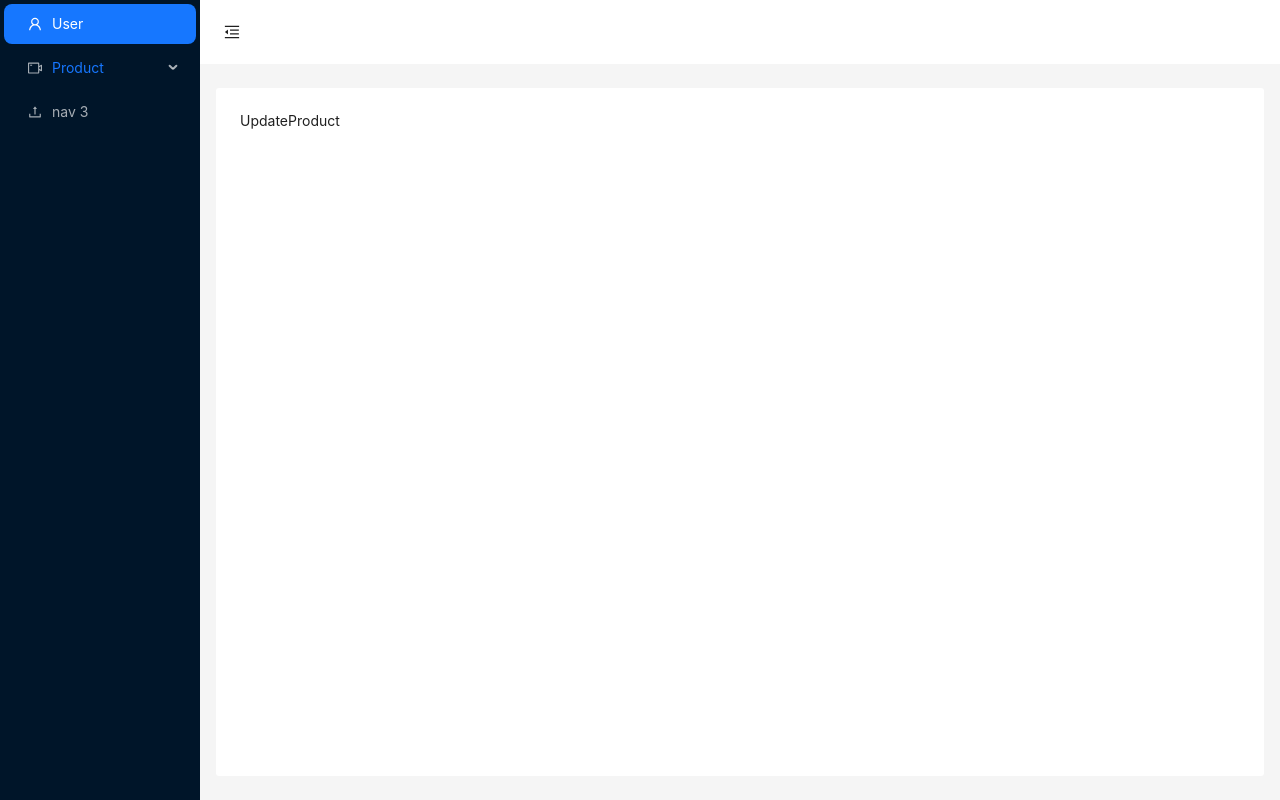
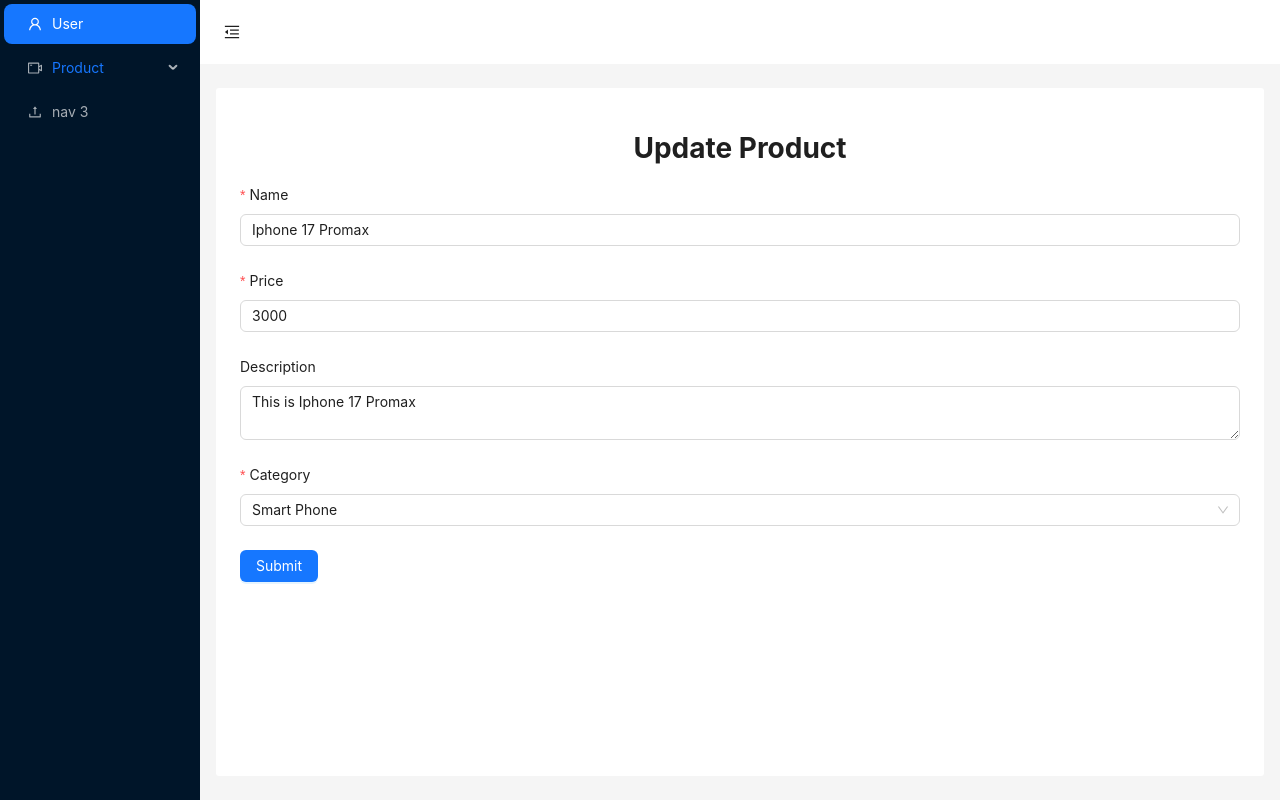
Before and after one commit to Jzztt/WD20203-reactjs, a React (Vite) app: page /product/update/1 in a window 1280 px wide. Built offline with nearby package versions, Linux system fonts and the light colour scheme; data requests are answered from the project's data file.

Commit message:
feat: update product

```diff
--- a/src/components/UpdateProduct.tsx
+++ b/src/components/UpdateProduct.tsx
@@ -1,11 +1,84 @@
-import React from "react";
-import { useParams } from "react-router";
+import { useMutation, useQuery } from "@tanstack/react-query";
+import { Button, Form, Input, Select } from "antd";
+import axios from "axios";
+import { useEffect } from "react";
+import { useNavigate, useParams } from "react-router";
+import type { IProduct } from "../pages/Product";
 
 const UpdateProduct = () => {
   const { id } = useParams();
-  console.log(id);
+  const [form] = Form.useForm();
+  const getProduct = async () => {
+    const { data } = await axios.get(`http://localhost:3000/products/${id}`);
+    return data;
+  };
+  const query = useQuery({
+    queryKey: ["product", id],
+    queryFn: getProduct,
+  });
+  useEffect(() => {
+    if (!query.data) return;
+    form.setFieldsValue(query.data);
+  }, [query.data]);
 
-  return <div>UpdateProduct</div>;
+  const updateProduct = async (product: Omit<IProduct,"id">) => {
+    const { data } = await axios.put(
+      `http://localhost:3000/products/${id}`,
+      product
+    );
+    return data;
+  };
+  const navigate = useNavigate();
+  const mutation = useMutation({
+    mutationFn: updateProduct,
+    onSuccess: () => {
+      navigate("/product");
+    },
+  });
+
+  const handleUpdate = (data: Omit<IProduct,"id">) => {
+    mutation.mutate(data);
+  }
+
+  return (
+    <div>
+      <h1 style={{ textAlign: "center" }}>Update Product</h1>
+      <Form layout="vertical" form={form} onFinish={handleUpdate}>
+        <Form.Item
+          name="name"
+          label="Name"
+          rules={[{ required: true, message: "Please input your Name!" }]}
+        >
+          <Input />
+        </Form.Item>
+        <Form.Item
+          name="price"
+          label="Price"
+          rules={[{ required: true, message: "Please input your Price!" }]}
+        >
+          <Input />
+        </Form.Item>
+        <Form.Item name="description" label="Description">
+          <Input.TextArea />
+        </Form.Item>
+        <Form.Item
+          name="category"
+          label="Category"
+          rules={[{ required: true, message: "Please input your Category!" }]}
+        >
+          <Select placeholder="Enter your category">
+            <Select.Option value="smartphone">Smart Phone</Select.Option>
+            <Select.Option value="laptop">Laptop</Select.Option>
+          </Select>
+        </Form.Item>
+        <Form.Item>
+          <Button htmlType="submit" type="primary">
+            Submit
+          </Button>
+        </Form.Item>
+      </Form>
+    </div>
+  );
 };
 
 export default UpdateProduct;
```
